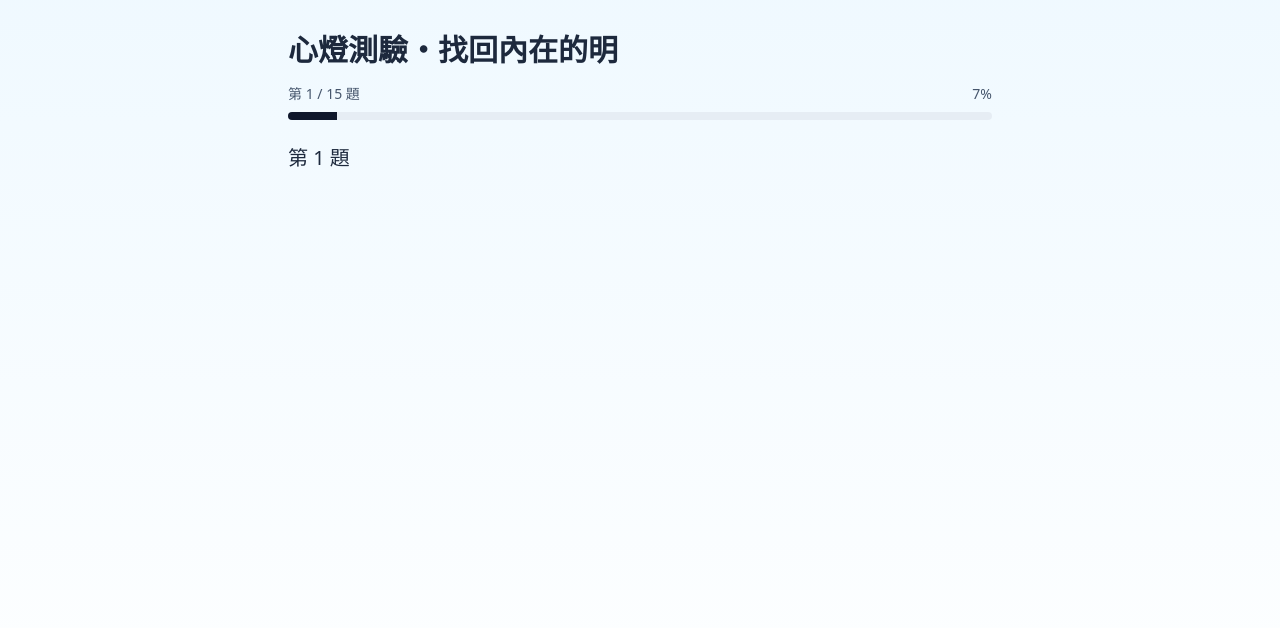
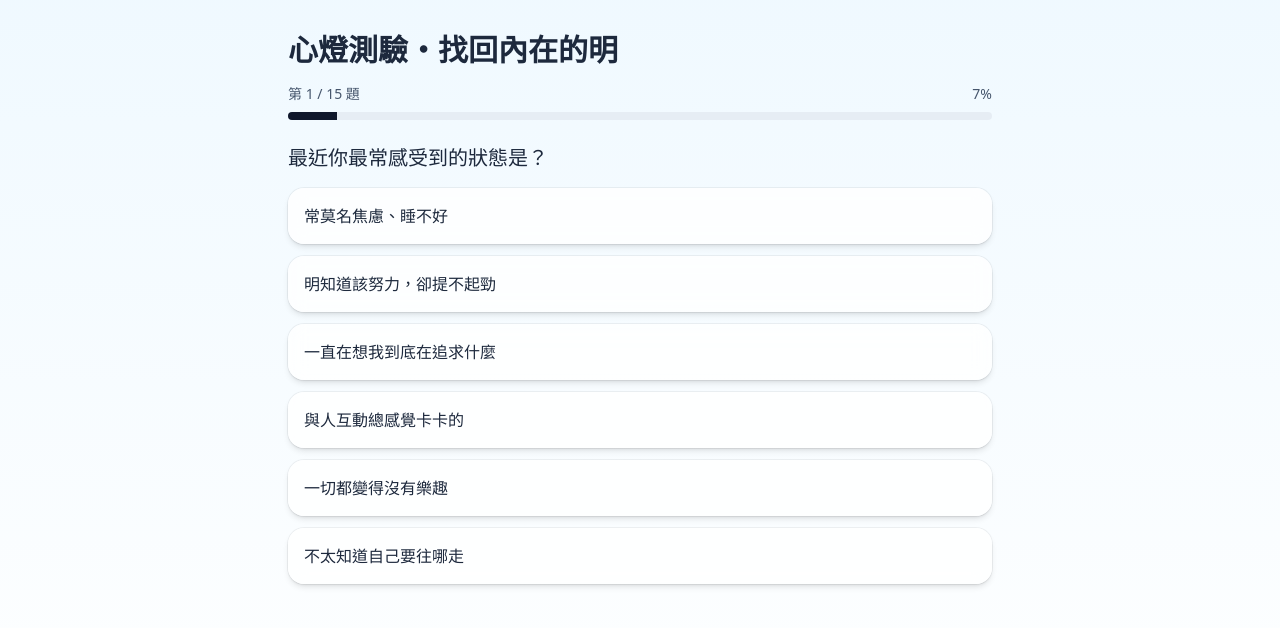
Before and after one commit to ruei-yu/light-of-dao, a Next.js app: page / in a window 1280 px wide. Shown: the top 628 px of the page. Built offline with nearby package versions, Linux system fonts and the light colour scheme.

Commit message:
fix: restore full 15-question dataset

```diff
--- a/src/data/questions.ts
+++ b/src/data/questions.ts
@@ -1,132 +1,177 @@
-import type { LightKey } from "@/data/results";
-
-export type Choice = { label: string; to: LightKey };
+// src/data/questions.ts
 export type Question = {
   title: string
   options: string[]
 }
 
+// ✅ 題庫：每題都有 title 與 options（6 選項）
 export const QUESTIONS: Question[] = [
-  { id: 1, text: "最近你最常感受到的狀態是？", choices: [
-    { label: "常莫名焦慮、睡不好", to: "ANXIN" },
-    { label: "明知道該努力，卻提不起勁", to: "LIXING" },
-    { label: "一直在想我到底在追求什麼", to: "DONGCHA" },
-    { label: "與人互動總感覺卡卡的", to: "YUANRONG" },
-    { label: "一切都變得沒有樂趣", to: "XIYUE" },
-    { label: "不太知道自己要往哪走", to: "FAXIN" },
-  ]},
-  { id: 2, text: "當你面臨壓力時，你最想要的是？", choices: [
-    { label: "讓心能靜下來", to: "ANXIN" },
-    { label: "一股推我前進的力量", to: "LIXING" },
-    { label: "有人能幫我理清頭緒", to: "DONGCHA" },
-    { label: "與他人不再衝突", to: "YUANRONG" },
-    { label: "一點快樂的事", to: "XIYUE" },
-    { label: "一個能重新點燃信念的契機", to: "FAXIN" },
-  ]},
-  { id: 3, text: "當你做決定時，最常出現的想法是？", choices: [
-    { label: "好怕做錯", to: "ANXIN" },
-    { label: "乾脆直接去做", to: "LIXING" },
-    { label: "先想清楚原因", to: "DONGCHA" },
-    { label: "要顧及大家的感受", to: "YUANRONG" },
-    { label: "想讓自己開心就好", to: "XIYUE" },
-    { label: "希望更接近理想的自己", to: "FAXIN" },
-  ]},
-  { id: 4, text: "最近什麼讓你最放不下？", choices: [
-    { label: "對未來的擔心", to: "ANXIN" },
-    { label: "事情一直沒進展", to: "LIXING" },
-    { label: "某段關係或經歷的意義", to: "DONGCHA" },
-    { label: "別人對我的看法", to: "YUANRONG" },
-    { label: "生活缺乏新鮮感", to: "XIYUE" },
-    { label: "理想好像被遺忘了", to: "FAXIN" },
-  ]},
-  { id: 5, text: "如果有人想幫助你，你最希望他給的是？", choices: [
-    { label: "安撫與傾聽", to: "ANXIN" },
-    { label: "行動上的支持", to: "LIXING" },
-    { label: "明確的指引", to: "DONGCHA" },
-    { label: "包容與理解", to: "YUANRONG" },
-    { label: "鼓勵與笑容", to: "XIYUE" },
-    { label: "靈性的啟發或提醒", to: "FAXIN" },
-  ]},
-  { id: 6, text: "在你心裡，『平靜』代表什麼？", choices: [
-    { label: "不再被情緒牽著走", to: "ANXIN" },
-    { label: "能自在地完成想做的事", to: "LIXING" },
-    { label: "理解生命的真相", to: "DONGCHA" },
-    { label: "放下糾結、與人和諧", to: "YUANRONG" },
-    { label: "保有開心與感恩", to: "XIYUE" },
-    { label: "內心充滿願與信", to: "FAXIN" },
-  ]},
-  { id: 7, text: "你覺得自己最需要被療癒的部分是？", choices: [
-    { label: "焦慮與不安", to: "ANXIN" },
-    { label: "懶散與無力", to: "LIXING" },
-    { label: "困惑與迷茫", to: "DONGCHA" },
-    { label: "人際的摩擦", to: "YUANRONG" },
-    { label: "生活的沈悶", to: "XIYUE" },
-    { label: "信念的搖動", to: "FAXIN" },
-  ]},
-  { id: 8, text: "如果現在有一盞光照進你心裡，你希望它？", choices: [
-    { label: "讓我放鬆", to: "ANXIN" },
-    { label: "給我勇氣", to: "LIXING" },
-    { label: "指引我理解", to: "DONGCHA" },
-    { label: "讓我原諒", to: "YUANRONG" },
-    { label: "讓我微笑", to: "XIYUE" },
-    { label: "讓我重新發願", to: "FAXIN" },
-  ]},
-  { id: 9, text: "當你遇到難題時，你的第一反應？", choices: [
-    { label: "想先逃避一下", to: "ANXIN" },
-    { label: "馬上去解決", to: "LIXING" },
-    { label: "找出問題的根本", to: "DONGCHA" },
-    { label: "和他人好好溝通", to: "YUANRONG" },
-    { label: "先轉個念", to: "XIYUE" },
-    { label: "想從中學到什麼", to: "FAXIN" },
-  ]},
-  { id: 10, text: "當你看到別人的光芒時，你會？", choices: [
-    { label: "羨慕並焦慮", to: "ANXIN" },
-    { label: "被激勵、想努力", to: "LIXING" },
-    { label: "想了解他如何做到", to: "DONGCHA" },
-    { label: "為他開心", to: "YUANRONG" },
-    { label: "感覺也被照亮", to: "XIYUE" },
-    { label: "想把光分享給更多人", to: "FAXIN" },
-  ]},
-  { id: 11, text: "你覺得自己最大的挑覺是？", choices: [
-    { label: "太容易緊張", to: "ANXIN" },
-    { label: "行動力不足", to: "LIXING" },
-    { label: "想太多", to: "DONGCHA" },
-    { label: "放不下別人", to: "YUANRONG" },
-    { label: "容易情緒化", to: "XIYUE" },
-    { label: "害怕失去目標", to: "FAXIN" },
-  ]},
-  { id: 12, text: "你最嚮往哪種狀態？", choices: [
-    { label: "平靜安穩", to: "ANXIN" },
-    { label: "積極堅定", to: "LIXING" },
-    { label: "看清真相", to: "DONGCHA" },
-    { label: "關係和諧", to: "YUANRONG" },
-    { label: "快樂自在", to: "XIYUE" },
-    { label: "有使命感", to: "FAXIN" },
-  ]},
-  { id: 13, text: "當你回望人生，你希望自己學會什麼？", choices: [
-    { label: "面對一切而不亂", to: "ANXIN" },
-    { label: "即使艱難也不退", to: "LIXING" },
-    { label: "看透無常仍能微笑", to: "DONGCHA" },
-    { label: "愛人也愛己", to: "YUANRONG" },
-    { label: "在平凡中保持快樂", to: "XIYUE" },
-    { label: "以願心成就圓滿", to: "FAXIN" },
-  ]},
-  { id: 14, text: "你覺得『求道』最可能帶給你的，是？", choices: [
-    { label: "平靜", to: "ANXIN" },
-    { label: "力量", to: "LIXING" },
-    { label: "智慧", to: "DONGCHA" },
-    { label: "和諧", to: "YUANRONG" },
-    { label: "喜悅", to: "XIYUE" },
-    { label: "信念", to: "FAXIN" },
-  ]},
-  { id: 15, text: "若現在的你能收到一句啟示，你希望它說：", choices: [
-    { label: "放下焦慮，你已被光照顧", to: "ANXIN" },
-    { label: "別怕前路長，走下去就會開花", to: "LIXING" },
-    { label: "看懂因緣，才有自在", to: "DONGCHA" },
-    { label: "以柔化剛，一切皆成全", to: "YUANRONG" },
-    { label: "微笑吧，你的光正被喚醒", to: "XIYUE" },
-    { label: "心有願，路自明", to: "FAXIN" },
-  ]},
+  {
+    title: "最近你最常感受到的狀態是？",
+    options: [
+      "常莫名焦慮、睡不好",
+      "明知道該努力，卻提不起勁",
+      "一直在想我到底在追求什麼",
+      "與人互動總感覺卡卡的",
+      "一切都變得沒有樂趣",
+      "不太知道自己要往哪走",
+    ],
+  },
+  {
+    title: "面對壓力時，你最想要的是？",
+    options: [
+      "先讓心安定下來",
+      "給自己一個行動起點",
+      "理出頭緒看清因果",
+      "讓關係更柔軟、包容",
+      "找回喜悅與動力",
+      "喚醒內在願力與方向",
+    ],
+  },
+  {
+    title: "當卡住時，你比較需要的是——",
+    options: [
+      "能安心不慌的狀態",
+      "能推動自己的力量",
+      "洞察事情真正的關鍵",
+      "圓融處理、化解衝突",
+      "感受溫暖與歡喜",
+      "明確的願景與召喚",
+    ],
+  },
+  {
+    title: "你覺得自己目前最大的困擾是？",
+    options: [
+      "焦慮、睡不好、內在不安",
+      "拖延、沒有行動力",
+      "想太多，看不清方向",
+      "容易執著、與人衝突",
+      "覺得生活乏味、提不起興趣",
+      "感到迷失、沒熱情",
+    ],
+  },
+  {
+    title: "當別人不理解你時，你的反應是？",
+    options: [
+      "變得緊張、焦慮",
+      "選擇冷靜行動去證明",
+      "努力想了解對方的想法",
+      "試著包容，不與爭辯",
+      "覺得心累、懶得解釋",
+      "陷入懷疑自己或想逃離",
+    ],
+  },
+  {
+    title: "在團體中，你比較常感覺自己——",
+    options: [
+      "有點不自在",
+      "需要努力表現",
+      "常在觀察大家的氛圍",
+      "想要讓大家都好",
+      "覺得氣氛沉悶",
+      "想找回最初的熱情",
+    ],
+  },
+  {
+    title: "當你有新目標時，你最擔心的是？",
+    options: [
+      "會不會太難、太焦慮",
+      "能不能堅持下去",
+      "方向是否正確",
+      "別人會不會不支持我",
+      "中途會不會失去動力",
+      "怕自己又半途而廢",
+    ],
+  },
+  {
+    title: "如果有個朋友陷入低潮，你會——",
+    options: [
+      "先讓他安心、傾聽",
+      "鼓勵他採取小行動",
+      "幫他分析原因",
+      "陪他一起面對、包容他",
+      "想逗他笑、轉移情緒",
+      "提醒他重新找到初心",
+    ],
+  },
+  {
+    title: "對你而言，『平靜』的感覺是——",
+    options: [
+      "內心放鬆、沒有焦慮",
+      "能穩定地做事",
+      "看事情更清楚",
+      "能包容一切發生",
+      "心裡有喜悅的溫度",
+      "知道自己在走的路",
+    ],
+  },
+  {
+    title: "當你想放棄時，最能撐住你的力量是？",
+    options: [
+      "提醒自己先穩住心",
+      "逼自己再行動一次",
+      "重新理解自己為何而做",
+      "想到身邊支持我的人",
+      "記得曾經開心的時刻",
+      "信念與願心",
+    ],
+  },
+  {
+    title: "你最希望此刻能擁有——",
+    options: [
+      "安穩與安全感",
+      "堅定的執行力",
+      "洞察與智慧",
+      "理解與接納",
+      "快樂與滿足",
+      "願景與熱情",
+    ],
+  },
+  {
+    title: "最近你的內在能量比較像——",
+    options: [
+      "波動、難以平靜",
+      "低迷、提不起勁",
+      "思緒太多、糾結",
+      "卡在關係中",
+      "無聊、沒有感覺",
+      "想改變卻不知從何開始",
+    ],
+  },
+  {
+    title: "你希望這次測驗能帶給你——",
+    options: [
+      "安撫焦慮的力量",
+      "一個行動的推動",
+      "看清問題根源",
+      "理解人與人之間的不同",
+      "重新感到快樂",
+      "找回初心與熱誠",
+    ],
+  },
+  {
+    title: "面對未知的未來，你會——",
+    options: [
+      "擔心很多細節",
+      "立刻規劃行動",
+      "分析各種可能",
+      "保持包容與彈性",
+      "隨遇而安、順其自然",
+      "憑感覺去嘗試",
+    ],
+  },
+  {
+    title: "最後，你最想靠近的光是——",
+    options: [
+      "安心之光",
+      "力行之光",
+      "洞察之光",
+      "圓融之光",
+      "喜悅之光",
+      "發心之光",
+    ],
+  },
 ]
 
+// ✅ 同時提供 default 匯出，避免 import 錯名稱時取不到
 export default QUESTIONS
```
